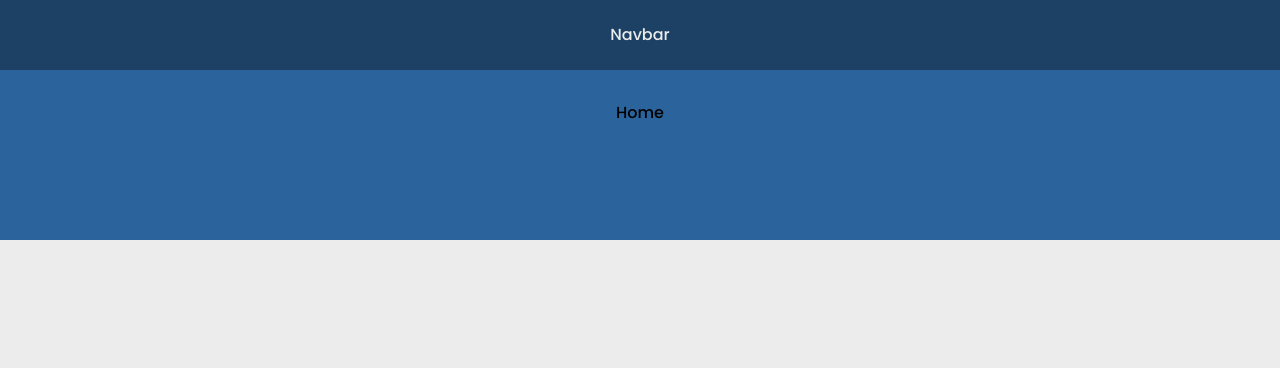
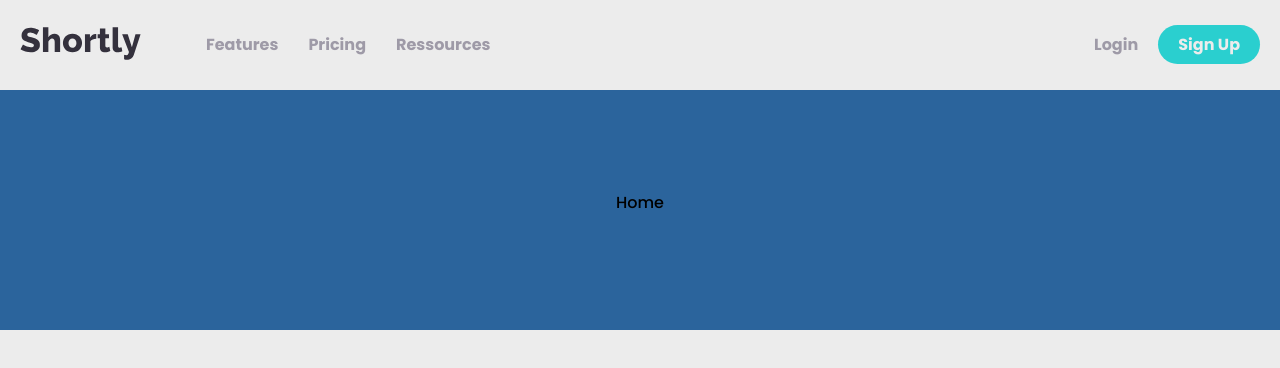
Before and after one commit to mena0018/URL-Shortening, a React (Create React App) app: page / in a window 1280 px wide. Shown: the top 368 px of the page. Built offline with nearby package versions, Linux system fonts and the light colour scheme.

Commit message:
Implementation of the Navbar

```diff
--- a/src/components/Navbar/Navbar.module.scss
+++ b/src/components/Navbar/Navbar.module.scss
@@ -3,12 +3,187 @@
 
 
 nav {
+  position: relative;
+  height: 90px;
+  line-height: 90px;
+  z-index: 1000;
+  display: flex;
+  align-items: center;
+
+  .logo_container {
+    margin-top: 20px;
+    margin-left: 20px;
+  }
+
+  .nav_content {
+    display: flex;
+    justify-content: space-between;
+    width: 100%;
+
+    .links {
+      @include align-flex(center);
+      margin-right: auto;
+      margin-left: 50px;
+      list-style-type: none;
+
+      a {
+        text-decoration: none;
+        margin: 0 15px;
+        color: $grayish-violet;
+        font-weight: 600;
+        transition: color ease 0.1s;
+
+        &:hover {
+          color: $very-dark-violet;
+        }
+      }
+    }
+
+    .sign {
+      .login_btn {
+        font-family: $font-fam;
+        font-size: 16px;
+        color: $grayish-violet;
+        font-weight: 700;
+        background-color: transparent;
+        border: none;
+        outline: none;
+        cursor: pointer;
+        transition: color ease 0.1s;
+
+        &:hover {
+          color: $very-dark-violet;
+        }
+      }
+
+      .signup_btn {
+        font-family: $font-fam;
+        margin: 0 20px;
+        color: $light-gray;
+        font-weight: 600;
+        font-size: 16px;
+        padding: 7px 20px;
+        border-radius: 20px;
+        background-color: $cyan;
+        border: none;
+        outline: none;
+        cursor: pointer;
+        transition: filter ease 0.1s;
+
+        &:hover {
+          filter: opacity(50%);
+        }
+      }
+    }
+  }
+}
+
+.container_lines {
+  display: none;
   position: fixed;
-  width: 100%;
-  max-width: 1400px;
-  height: 70px;
-  background: $dark-blue;
-  color: $light-gray;
-  text-align: center;
-  line-height: 70px;
+  right: 5%;
+  top: 3%;
+  width: 33px;
+  height: 40px;
+  z-index: 100;
+  cursor: pointer;
+
+  .lines {
+    width: 100%;
+    height: 4px;
+    background-color: $grayish-violet;
+    border-radius: 5px;
+    position: absolute;
+    transition: all 0.5s ease-in-out;
+
+    &:nth-child(1) {
+      top: 10px;
+    }
+
+    &:nth-child(2) {
+      top: 20px;
+    }
+  }
 }
+
+@media screen and (max-width: 700px) {
+  nav {
+    .container_lines {
+      display: flex;
+    }
+
+    .nav_content {
+      visibility: hidden;
+
+      &.active {
+        visibility: visible;
+        width: 80%;
+        position: fixed;
+        top: 10%;
+        left: 10%;
+        background: $dark-violet;
+        border-radius: 20px;
+        flex-direction: column;
+        padding: 10px 0 40px;
+        align-items: center;
+      }
+
+      .links {
+        flex-direction: column;
+        margin: 0;
+        width: 85%;
+
+        .nav_item {
+          height: 50px;
+        }
+
+        a {
+          color: $light-gray;
+          margin: 0;
+
+          &:hover {
+            color: $light-gray;
+          }
+        }
+      }
+
+      .sign {
+        display: flex;
+        flex-direction: column;
+        gap: 20px;
+
+        .login_btn {
+          color: $light-gray;
+          padding-top: 50px;
+
+          &::before {
+            content: "";
+            display: block;
+            background-color: $gray;
+            width: 100%;
+            height: 1px;
+            margin-bottom: 20px;
+          }
+
+          &:hover {
+            color: $light-gray;
+          }
+        }
+
+        .signup_btn {
+          padding: 10px 95px;
+
+          &:hover {
+            color: $light-gray;
+          }
+        }
+      }
+    }
+  }
+}
+
+@media screen and (max-width: 400px) {
+   .container_lines {
+      top: 4%;
+   }
+}
--- a/src/components/Navbar/Navbar.tsx
+++ b/src/components/Navbar/Navbar.tsx
@@ -1,11 +1,52 @@
 import styles from "./Navbar.module.scss";
+import logo from "../../images/logo.svg";
+import { useState } from "react";
+import cx from 'classnames';
 
 
 export default function Navbar() {
 
+   const [isActive, setIsActive] = useState(false)
+   const toggleModal = () => setIsActive(!isActive)
+
   return (
     <nav className={styles.nav}>
-      Navbar
+
+      <div className={styles.logo_container}>
+         <img src={logo} alt="logo" />
+      </div>
+
+
+      <div className={isActive ? cx(styles.nav_content, styles.active) : styles.nav_content}>
+
+         <ul className={isActive ? cx(styles.links, styles.active)  : styles.links}>
+            <li className={styles.nav_item}>
+               <a href="/">Features</a>
+            </li>
+            <li className={styles.nav_item}>
+               <a href="/"> Pricing</a>
+            </li>
+            <li className={styles.nav_item}>
+               <a href="/">Ressources</a>
+            </li>
+         </ul>
+
+         <div className={styles.lines}></div>
+
+         <div className={isActive ? cx(styles.sign, styles.active) : styles.sign}>
+            <button className={styles.login_btn}>Login</button>
+            <button className={styles.signup_btn}>Sign Up</button>
+         </div>
+
+      </div>
+
+      <div className={styles.container_lines}
+           onClick={toggleModal}>
+         <div className={styles.lines}></div>
+         <div className={styles.lines}></div>
+         <div className={styles.lines}></div>
+      </div>
+
     </nav>
-  )
+  );
 }
```
